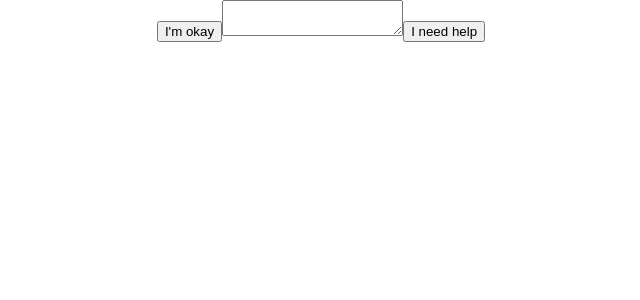
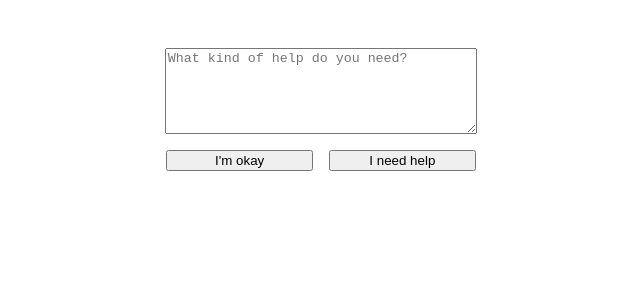
Before and after one commit to andrey94308/alert-app, a React (Create React App) app: page /user-status/1 in a window 1280 px wide. Shown: the top 300 px of the page, without its empty margins (319-959 px from the left). Built offline with nearby package versions, Linux system fonts and the light colour scheme; no server answers; the database is empty.

Commit message:
some css changes

```diff
--- a/src/components/Screen1.js
+++ b/src/components/Screen1.js
@@ -1,18 +1,19 @@
-import React, { useState } from 'react';
-import { useUsers } from '../UserContext';
-import { useNavigate } from 'react-router-dom';
+import React, { useState } from "react";
+import { useUsers } from "../UserContext";
+import { useNavigate } from "react-router-dom";
 
 const Screen1 = () => {
   const navigate = useNavigate();
   const { users, addUser, deleteUser } = useUsers();
-  const [userName, setNewUserName] = useState('');
+  const [userName, setNewUserName] = useState("");
 
   const goToScreen2 = (id) => {
     navigate(`/user-status/:${id}`);
-  }
+  };
 
   return (
-    <div>
+    <div className="h-100vh flex flex-col">
+      <div className="flex flex-col items-center pd-3 gap-1">
         <input
           type="text"
           value={userName}
@@ -20,6 +21,8 @@ const Screen1 = () => {
           placeholder="Enter User Name"
         />
         <button onClick={() => addUser(userName)}>Add</button>
+      </div>
+
       <table>
         <thead>
           <tr>
@@ -33,11 +36,18 @@ const Screen1 = () => {
         <tbody>
           {users.map((user, index) => (
             <tr key={index}>
-              <td onClick={() => goToScreen2(user.id)}>{user.name}</td>
+              <td
+                className="clickable name-in-table"
+                onClick={() => goToScreen2(user.id)}
+              >
+                {user.name}
+              </td>
               <td>{user.time}</td>
               <td>{user.status}</td>
               <td>{user.comment}</td>
-              <td><button onClick={() => deleteUser(user.id)}>Delete</button></td>
+              <td>
+                <button onClick={() => deleteUser(user.id)}>Delete</button>
+              </td>
             </tr>
           ))}
         </tbody>
--- a/src/components/Screen2.js
+++ b/src/components/Screen2.js
@@ -1,33 +1,35 @@
-import React, { useState } from 'react';
-import { useUsers } from '../UserContext';
-import { useParams } from 'react-router-dom';
-import { useNavigate } from 'react-router-dom';
-
+import React, { useState } from "react";
+import { useUsers } from "../UserContext";
+import { useParams } from "react-router-dom";
+import { useNavigate } from "react-router-dom";
 
 const Screen2 = () => {
   const navigate = useNavigate();
   const { id } = useParams(); // Get the id parameter from the URL
   const { updateUserStatus } = useUsers();
-  const [comment, setComment] = useState('');
+  const [comment, setComment] = useState("");
 
   const handleImOkay = () => {
-    updateUserStatus(id.slice(1), 'okay', '');
-    navigate('/');
+    updateUserStatus(id.slice(1), "okay", "");
+    navigate("/thanks");
   };
 
   const handleINeedHelp = () => {
-    updateUserStatus(id.slice(1), 'Need help', comment);
-    navigate('/');
+    updateUserStatus(id.slice(1), "Need help", comment);
+    navigate("/thanks");
   };
 
   return (
-    <div>
-      <button onClick={handleImOkay}>I'm okay</button>
+    <div className="h-100vh flex flex-col items-center gap-1 pd-3">
       <textarea
         value={comment}
+        placeholder="What kind of help do you need?"
         onChange={(e) => setComment(e.target.value)}
       ></textarea>
-      <button onClick={handleINeedHelp}>I need help</button>
+      <div className="flex gap-1">
+        <button onClick={handleImOkay}>I'm okay</button>
+        <button onClick={handleINeedHelp}>I need help</button>
+      </div>
     </div>
   );
 };
--- a/src/components/Screen3.js
+++ b/src/components/Screen3.js
@@ -5,7 +5,7 @@ const Screen3 = () => {
   const navigate = useNavigate();
 
   const goBack = () => {
-    navigate(-1);
+    navigate('/');
   };
 
   return (
--- a/src/index.css
+++ b/src/index.css
@@ -2,3 +2,58 @@ body {
   margin: 0;
   font-family: Arial, Helvetica, sans-serif;
 }
+
+.clickable {
+  cursor: pointer;
+}
+
+.name-in-table {
+  text-decoration: underline;
+}
+
+td, th {
+  padding: 0.5em 1em;
+  border: solid 1px grey;
+}
+
+button {
+  cursor: pointer;
+  width: 11em;
+}
+
+textarea {
+  width: 23em;
+  height: 6em;
+}
+
+.pd-3 {
+  padding: 3em;
+}
+
+.gap-1 {
+  gap: 1em;
+}
+
+.flex {
+  display: flex;
+}
+
+.flex-col {
+  flex-direction: column;
+}
+
+.items-center {
+  align-items: center;
+}
+
+.content-center {
+  justify-content: center;
+}
+
+.h-100vh {
+  height: 100vh;
+}
+
+.h-max {
+  height: 100%;
+}
```
Lines whose indentation alone changed are shown as unchanged.
